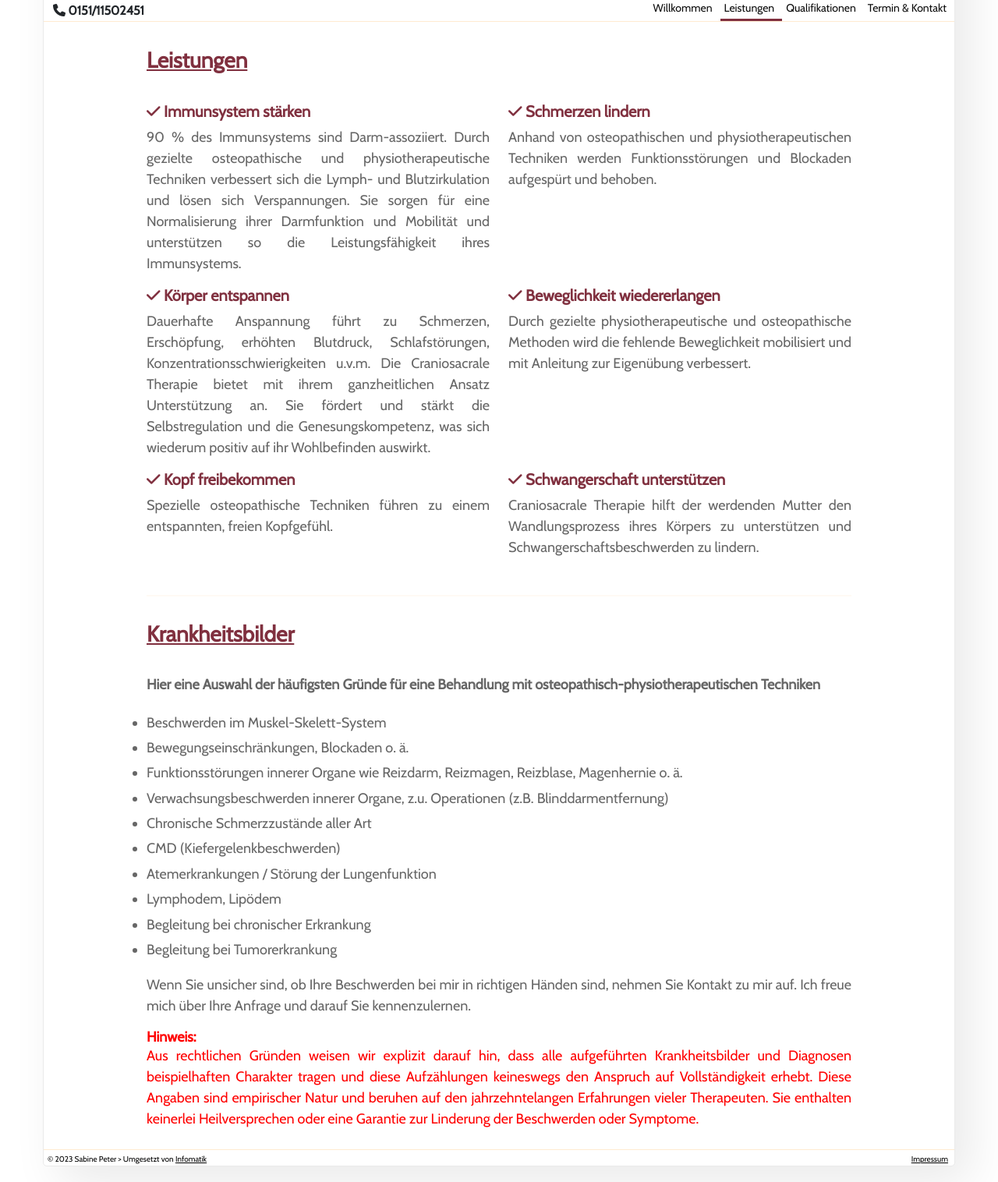
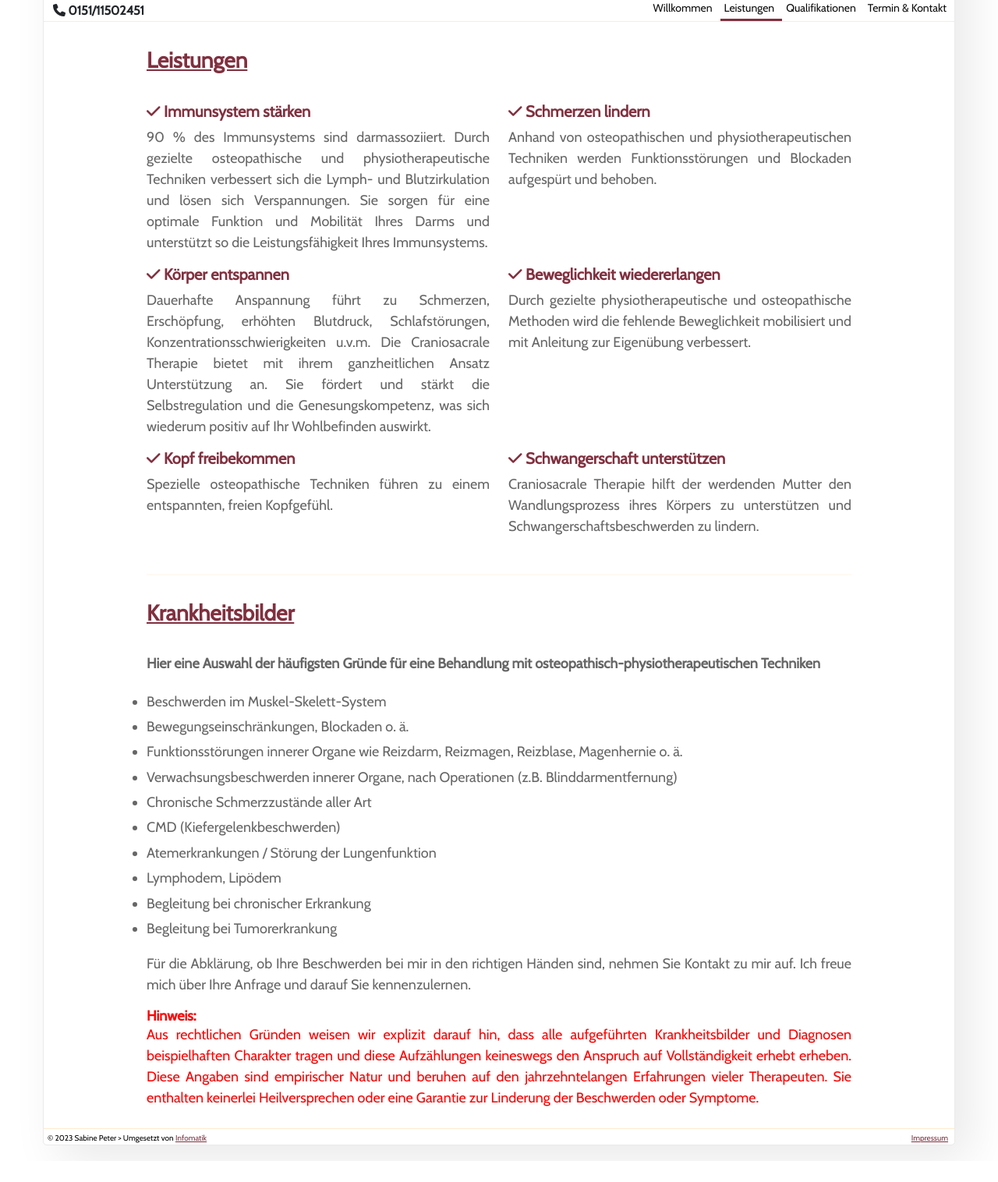
Before and after one commit to felixalmesberger/PeterSabine, a PHP site: page /leistungen.html in a window 1280 px wide. Shown: the part 420-1936 px from the top of the page at 78% size. After the commit the page ends 1902 px from the top, so only its background shows below. Run offline with PHP 8.4, Linux system fonts and the light colour scheme; some libraries are stand-ins or nearby versions.

Commit message:
Änderungen aus Mein Vorschlag.docx umgesetzt

```diff
--- a/css/style.css
+++ b/css/style.css
@@ -334,7 +334,7 @@ hr {
 
 
 a:link {
-	color: black;
+	color: #80303f;
 }
 
 /* visited link */
--- a/leistungen.html
+++ b/leistungen.html
@@ -55,14 +55,15 @@
                             <h3><i class="fa-solid fa-check"></i> Immunsystem
                                 stärken</h3>
                             <p>
-                                90 % des Immunsystems sind Darm-assoziiert.
+                                90 % des Immunsystems sind darmassoziiert.
                                 Durch gezielte osteopathische und
                                 physiotherapeutische Techniken verbessert sich
                                 die Lymph- und Blutzirkulation und lösen sich
                                 Verspannungen.
-                                Sie sorgen für eine Normalisierung ihrer
-                                Darmfunktion und Mobilität und unterstützen so
-                                die Leistungsfähigkeit ihres Immunsystems.
+                                Sie sorgen für eine optimale Funktion und
+                                Mobilität Ihres
+                                Darms und unterstützt so
+                                die Leistungsfähigkeit Ihres Immunsystems.
                             </p>
                         </div>
                         <div class="col">
@@ -91,7 +92,7 @@
                                 die Genesungskompetenz, was sich wiederum
                                 positiv
                                 auf
-                                ihr Wohlbefinden auswirkt.
+                                Ihr Wohlbefinden auswirkt.
                             </p>
                         </div>
                         <div class="col">
@@ -141,7 +142,7 @@
                             <li>Bewegungseinschränkungen, Blockaden o. ä.</li>
                             <li>Funktionsstörungen innerer Organe wie Reizdarm,
                                 Reizmagen, Reizblase, Magenhernie o. ä.</li>
-                            <li>Verwachsungsbeschwerden innerer Organe, z.u.
+                            <li>Verwachsungsbeschwerden innerer Organe, nach
                                 Operationen (z.B. Blinddarmentfernung)</li>
                             <li>Chronische Schmerzzustände aller Art</li>
                             <li>CMD (Kiefergelenkbeschwerden)</li>
@@ -153,27 +154,25 @@
                     </div>
                     <div class="row">
                         <p>
-                            Wenn Sie unsicher sind, ob Ihre Beschwerden bei mir
+                            Für die Abklärung, ob Ihre Beschwerden bei mir
                             in
-                            richtigen Händen sind, nehmen Sie Kontakt zu mir
+                            den richtigen Händen sind, nehmen Sie Kontakt zu mir
                             auf.
                             Ich freue mich über Ihre Anfrage und darauf Sie
                             kennenzulernen.</p>
                     </div>
                     <div class="row" style="color: red;">
                         <b>Hinweis:</b>
-                        <p>Aus rechtlichen Gründen weisen wir
-                            explizit darauf hin, dass alle aufgeführten
-                            Krankheitsbilder und
+                        <p>Aus rechtlichen Gründen weisen wir explizit darauf
+                            hin, dass alle aufgeführten Krankheitsbilder und
                             Diagnosen beispielhaften Charakter tragen und diese
-                            Aufzählungen keineswegs
-                            den Anspruch auf Vollständigkeit erhebt. Diese
-                            Angaben
-                            sind empirischer Natur und beruhen auf den
+                            Aufzählungen keineswegs den Anspruch auf
+                            Vollständigkeit erhebt erheben. Diese Angaben sind
+                            empirischer Natur und beruhen auf den
                             jahrzehntelangen Erfahrungen vieler Therapeuten. Sie
                             enthalten keinerlei Heilversprechen oder eine
-                            Garantie
-                            zur Linderung der Beschwerden oder Symptome.</p>
+                            Garantie zur Linderung der Beschwerden oder
+                            Symptome.</p>
                     </div>
                 </div>
             </div>
--- a/qualifikationen.html
+++ b/qualifikationen.html
@@ -26,7 +26,7 @@
         <div class="main-container">
             <div class="header">
                 <div class="headerpicture">
-                    <img alt="Home" src="media/home.jpg" width="1140" height="480" style="width: 100%; height: auto;">
+                    <img alt="Home" src="media/hände_slider.jpg" width="1140" height="480" style="width: 100%; height: auto;">
                 </div>
                 <i class="fa fa-bars" aria-hidden="true"
                     onclick="openmenu();"></i>
@@ -72,7 +72,7 @@
                                     Kiefergelenk</li>
                                 <li><strong>Spiraldynamik: </strong>Einf&uuml;hrung der Fu&szlig;&nbsp;</li>
                                 <li><strong>Manuelle Lymphdrainage</strong>&nbsp;
-                                    nach&nbsp; Dr Vodder&nbsp;&nbsp;&nbsp;&nbsp;</li>
+                                    nach&nbsp; Dr. Vodder&nbsp;&nbsp;&nbsp;&nbsp;</li>
                             </ul>
                         </div>
                         <div class="col">
```
Also changed, not shown: index.html (+5 -5 lines), termin.html (+10 -9 lines), media/hände_slider.jpg (added).
